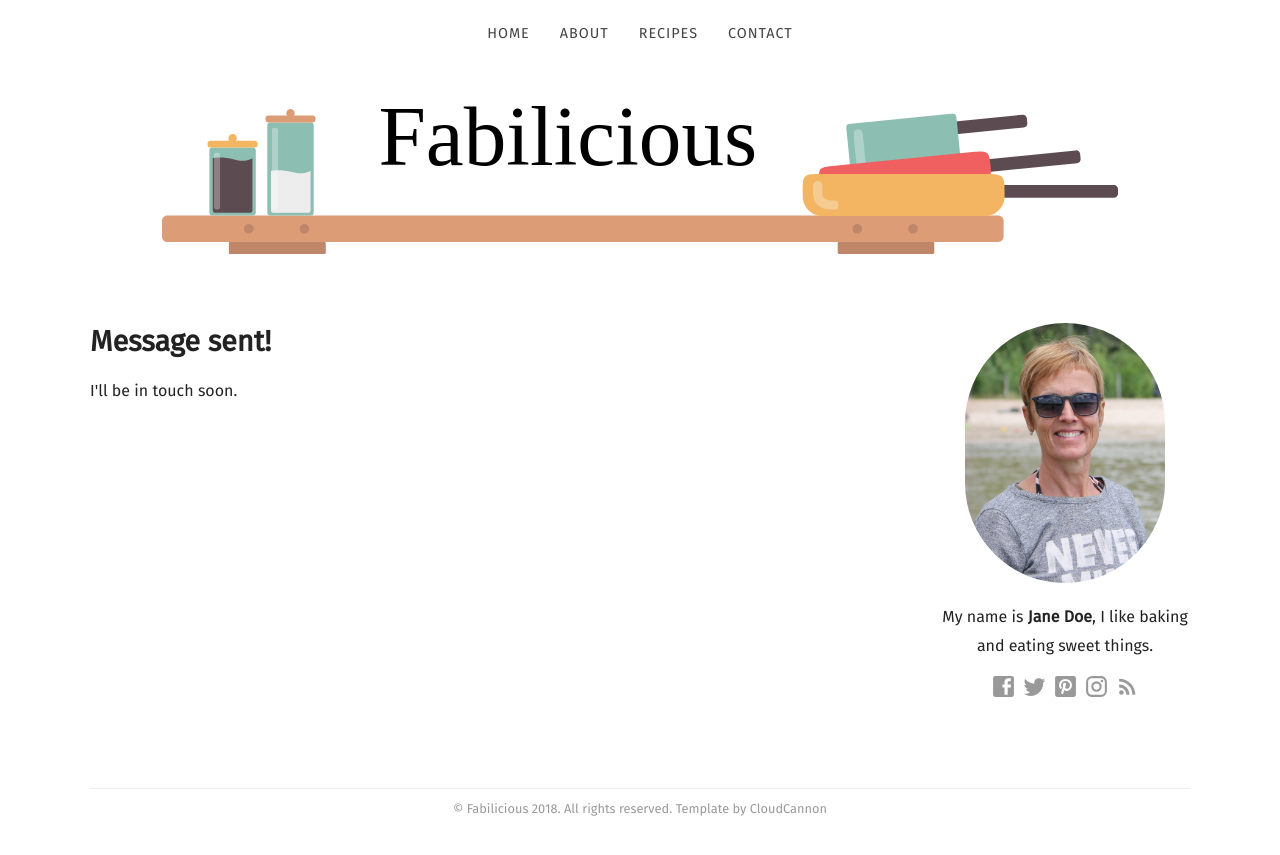
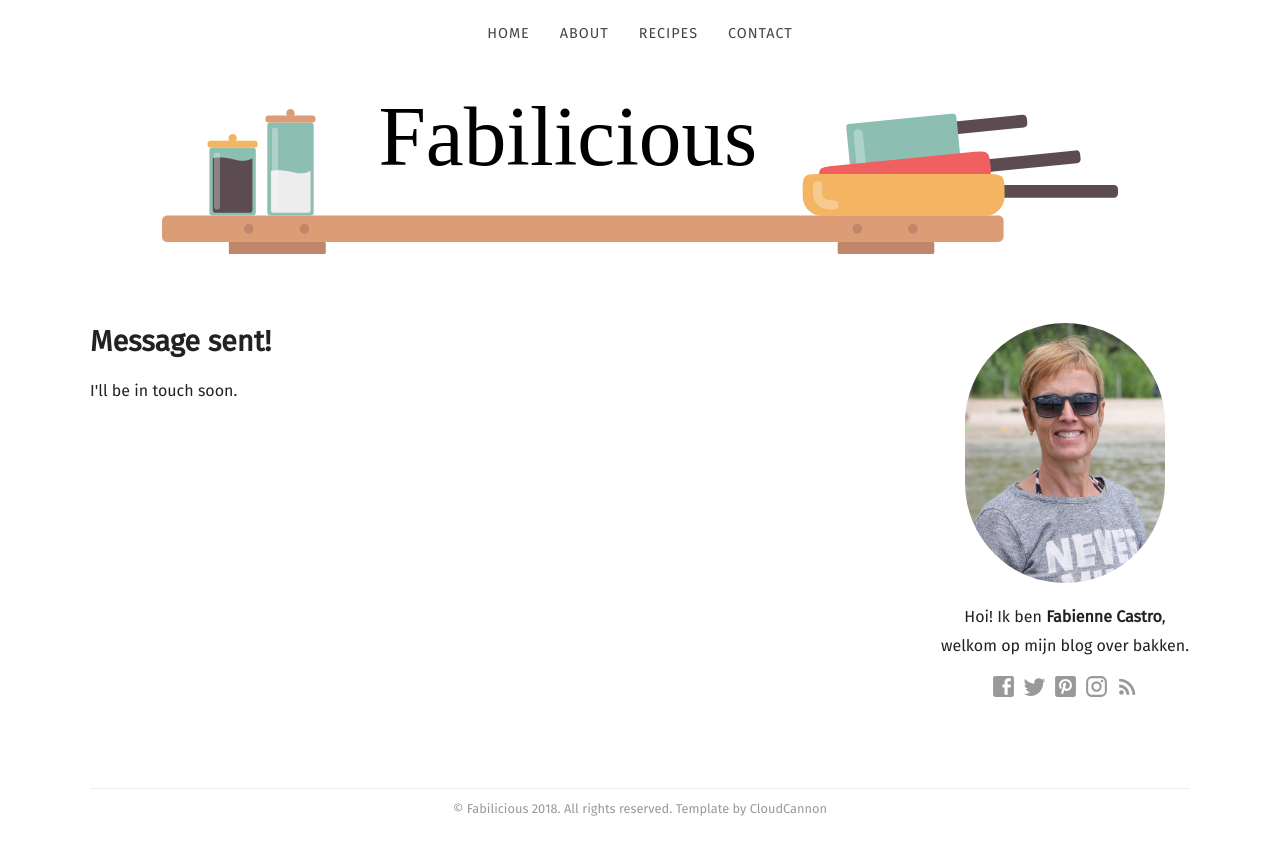
Before and after one commit to fabilicious/fabilicious.github.io, a Jekyll site: the page built from contact-success.html, in a window 1280 px wide. Shown: the top 855 px of the page. Built offline with Jekyll 4.4.1, drawn with Linux system fonts in a browser that asks for light colours; some web fonts are replaced.

Commit message:
Aanpassing side bar tekst

```diff
--- a/_data/sidebar.yml
+++ b/_data/sidebar.yml
@@ -1,5 +1,5 @@
 author_image: /images/author.jpg
-description_markdown: "My name is **Jane Doe**, I like baking and eating sweet things."
+description_markdown: "Hoi! Ik ben **Fabienne Castro**, welkom op mijn blog over bakken."
 facebook: CloudCannon
 twitter: CloudCannonApp
 pinterest: pinterest
```
